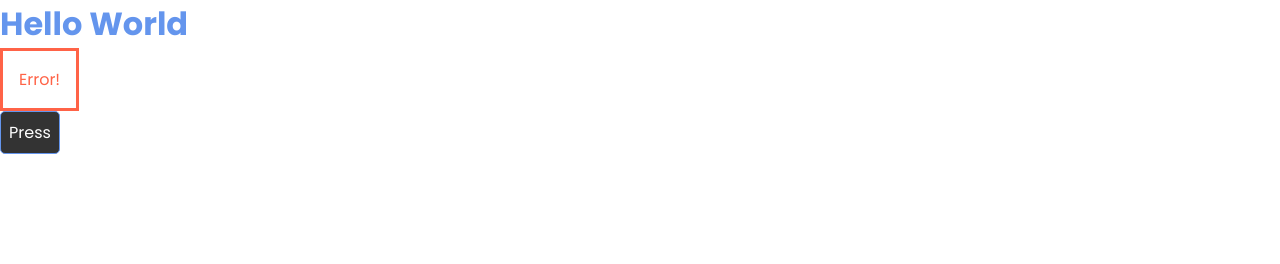
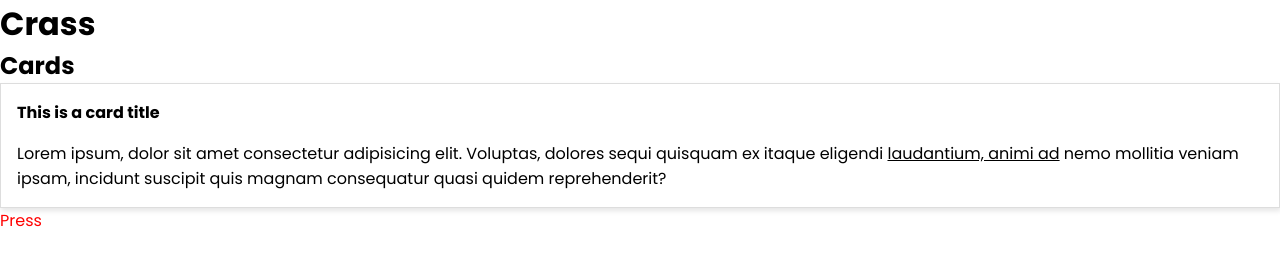
Before and after one commit to john-reiner/crass, a plain HTML site: page index.html in a window 1280 px wide. Drawn offline with Linux system fonts and the light colour scheme.

Commit message:
creating a card class

```diff
--- /dev/null
+++ b/crass/_base.scss
@@ -0,0 +1,32 @@
+@import url("https://fonts.googleapis.com/css2?family=Poppins:ital,wght@0,100;0,200;0,300;0,400;0,500;0,600;0,700;0,800;0,900;1,100;1,200;1,300;1,400;1,500;1,600;1,700;1,800;1,900&display=swap");
+/* reset styles */
+* {
+    color: inherit;
+    margin: 0;
+}
+
+body {
+    font-family: Poppins;
+}
+
+ul {
+    padding: 0;
+    list-style-type: none;
+}
+
+a {
+    text-decoration: none;
+}
+
+hr {
+    border: 0;
+    border-top: 1px dotted #efefef;
+}
+
+img {
+    max-width: 100%;
+}
+
+.test {
+    color: $primary;
+}
--- a/_variables.scss
+++ b/crass/_variables.scss
@@ -1,6 +1,5 @@
-
 //variables
-$primary: cornflowerblue;
+$primary: red;
 $secondary: yellowgreen;
 $error: tomato;
 $info: gold;
@@ -14,3 +13,9 @@ $base-margin: 1em;
 //borders
 $base-border-thickness: 1px;
 $base-border-radius: 5px;
+
+// box-shadow
+$base-box-shadow: 1px 3px 5px rgba(0,0,0,0.1);
+
+// font sizes
+$base-font-size: 1rem;
--- /dev/null
+++ b/crass/components/_card.scss
@@ -0,0 +1,19 @@
+.card {
+    display: block;
+    padding: $base-padding;
+    border: $base-border-thickness solid #ddd;
+    box-shadow: $base-box-shadow;
+
+    .card-title {
+        font-size: $base-font-size;
+        padding-bottom: $base-padding;
+        font-weight: bold;
+    }
+    .card-body {
+        font-size: $base-font-size;
+
+        a {
+            text-decoration: underline;
+        }
+    }
+}
--- /dev/null
+++ b/crass/index.scss
@@ -0,0 +1,12 @@
+// variables & functions
+@import 'variables';
+
+// base & layout
+@import 'base';
+
+// colors
+
+// components
+@import 'components/card'
+
+// utilities
--- a/index.html
+++ b/index.html
@@ -4,14 +4,16 @@
     <meta charset="UTF-8">
     <meta http-equiv="X-UA-Compatible" content="IE=edge">
     <meta name="viewport" content="width=device-width, initial-scale=1.0">
-    <link rel="stylesheet" href="./index.css">
+    <link rel="stylesheet" href="./crass/index.css">
     <title>Crass</title>
 </head>
 <body>
-    <h1>Hello <a href="#">World</a></h1>
-    <div class="error">
-        Error!
+    <h1>Crass</h1>
+    <h2>Cards</h2>
+    <div class="card">
+        <h1 class="card-title">This is a card title</h1>
+        <p class="card-body">Lorem ipsum, dolor sit amet consectetur adipisicing elit. Voluptas, dolores sequi quisquam ex itaque eligendi <a href="#">laudantium, animi ad</a>  nemo mollitia veniam ipsam, incidunt suscipit quis magnam consequatur quasi quidem reprehenderit?</p>
     </div>
-    <div class="primary-btn">Press</div>
+    <div class="test">Press</div>
 </body>
 </html>
--- a/index.scss
+++ /dev/null
@@ -1,52 +0,0 @@
-@import 'variables';
-@import url("https://fonts.googleapis.com/css2?family=Poppins:ital,wght@0,100;0,200;0,300;0,400;0,500;0,600;0,700;0,800;0,900;1,100;1,200;1,300;1,400;1,500;1,600;1,700;1,800;1,900&display=swap");
-/* reset styles */
-* {
-  color: inherit;
-  margin: 0;
-}
-
-body {
-  font-family: Poppins;
-}
-
-ul {
-  padding: 0;
-  list-style-type: none;
-}
-
-a {
-  text-decoration: none;
-}
-
-hr {
-  border: 0;
-  border-top: 1px dotted #efefef;
-}
-
-img {
-  max-width: 100%;
-}
-
-
-
-h1 {
-    color: $primary;
-}
-
-.error {
-    color: $error;
-    width: fit-content;
-    border: solid $error;
-    padding: $base-padding;
-}
-
-.primary-btn {
-    color: $white;
-    border: 0;
-    background-color: #333;
-    border: solid $base-border-thickness $primary;
-    width: fit-content;
-    padding: $base-padding /2;
-    border-radius: $base-border-radius;
-}
```
Also changed, not shown: crass/index.css, 2 other files.
